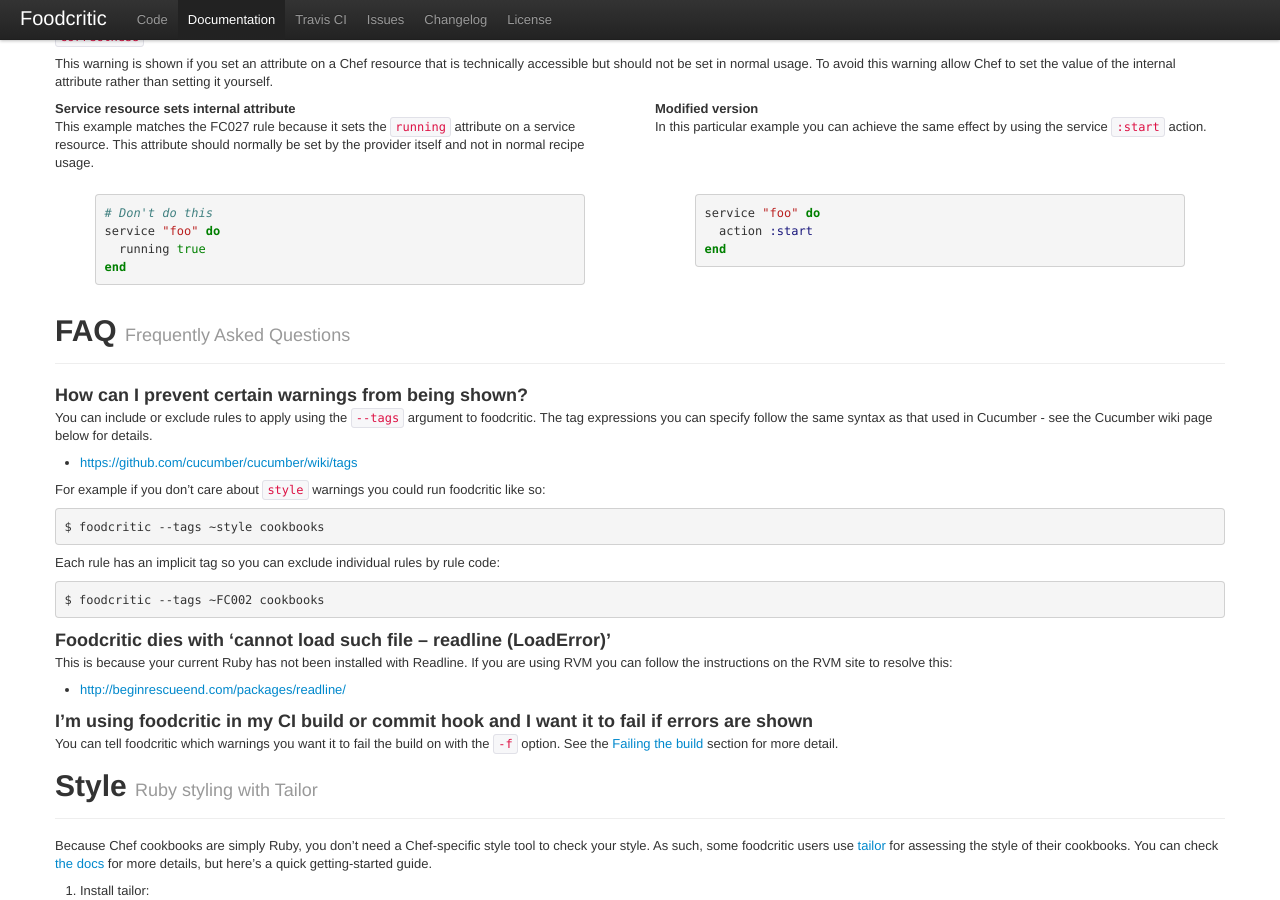
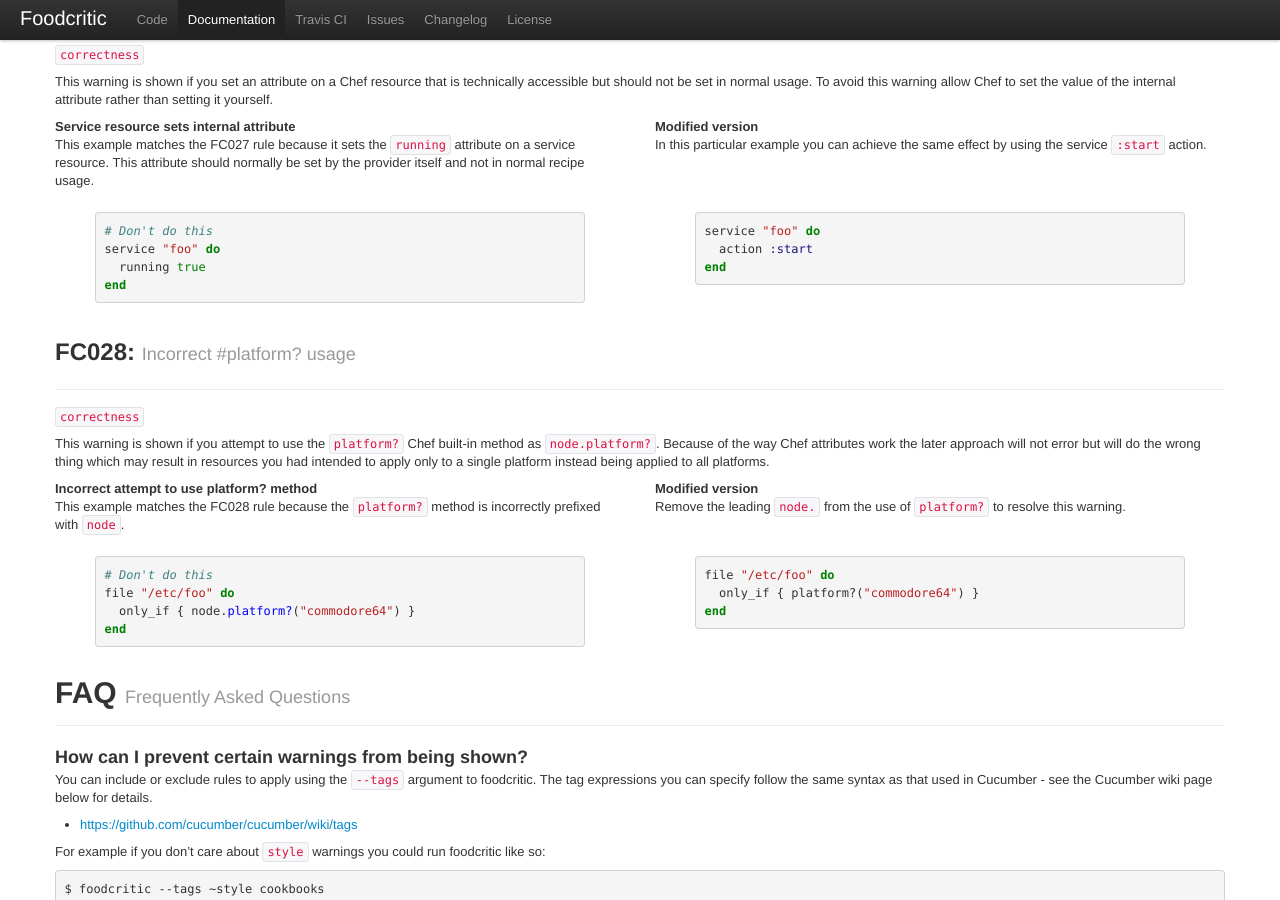
Before and after one commit to Foodcritic/foodcritic, a Jekyll site: the page built from index.html, in a window 1280 px wide and 900 px high, scrolled down 11823 px. Built offline with Jekyll 4.4.1, drawn with Linux system fonts in a browser that asks for light colours; some of the changed text lies outside the part shown.

Commit message:
FC028: Add rule documentation.

```diff
--- a/index.html
+++ b/index.html
@@ -827,6 +827,34 @@
           service "foo" do
             action :start
           end
+  - code: FC028
+    name: "Incorrect #platform? usage"
+    tags:
+      - correctness
+    summary: |
+      This warning is shown if you attempt to use the `platform?` Chef built-in
+      method as `node.platform?`. Because of the way Chef attributes work the
+      later approach will not error but will do the wrong thing which may
+      result in resources you had intended to apply only to a single platform
+      instead being applied to all platforms.
+    examples:
+      - title: Incorrect attempt to use platform? method
+        text: |
+          This example matches the FC028 rule because the `platform?` method
+          is incorrectly prefixed with `node`.
+        code: |
+          # Don't do this
+          file "/etc/foo" do
+            only_if { node.platform?("commodore64") }
+          end
+      - title: Modified version
+        text: |
+          Remove the leading `node.` from the use of `platform?` to resolve
+          this warning.
+        code: |
+          file "/etc/foo" do
+            only_if { platform?("commodore64") }
+          end
 
 api_methods:
   - name: attribute_access
```
